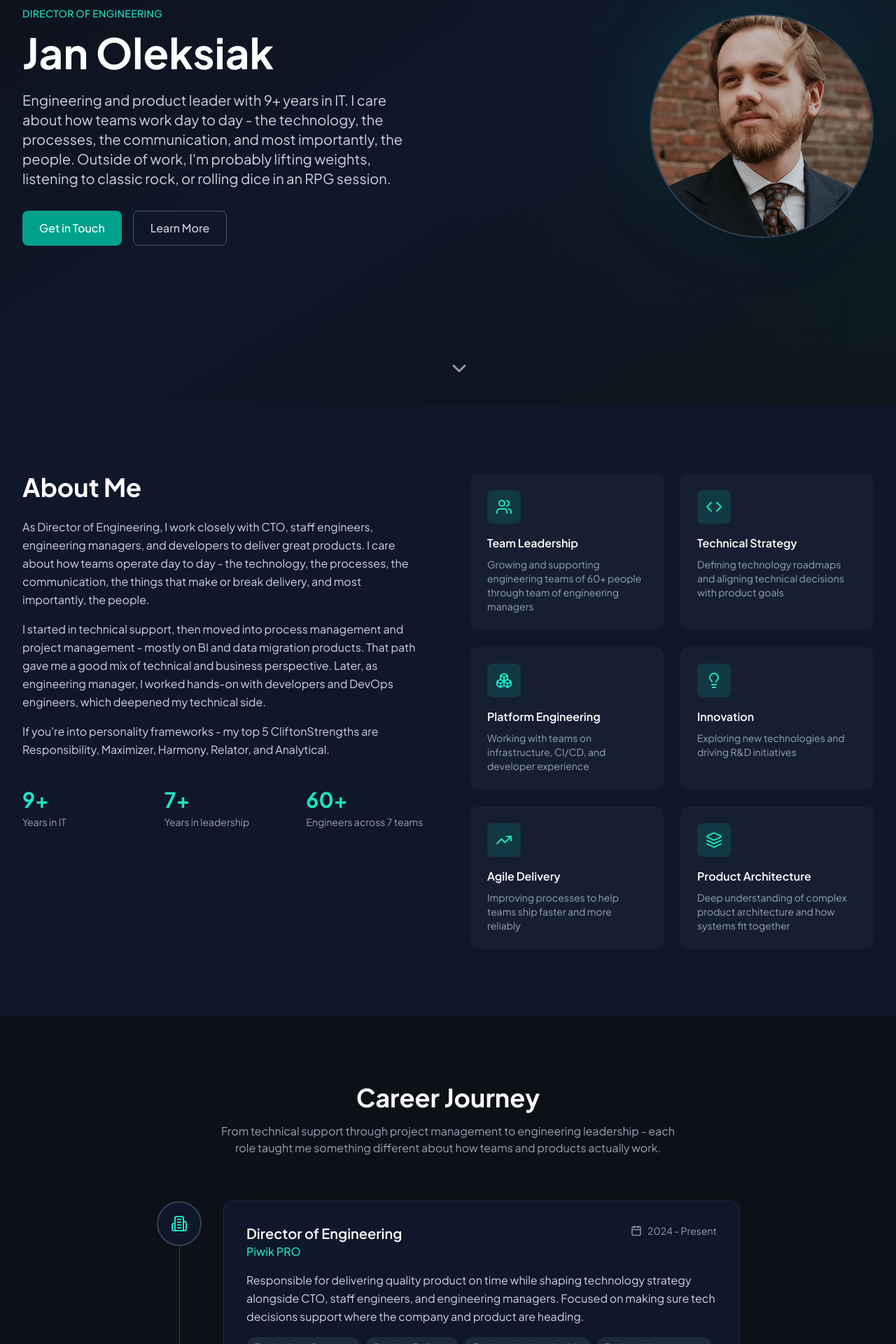
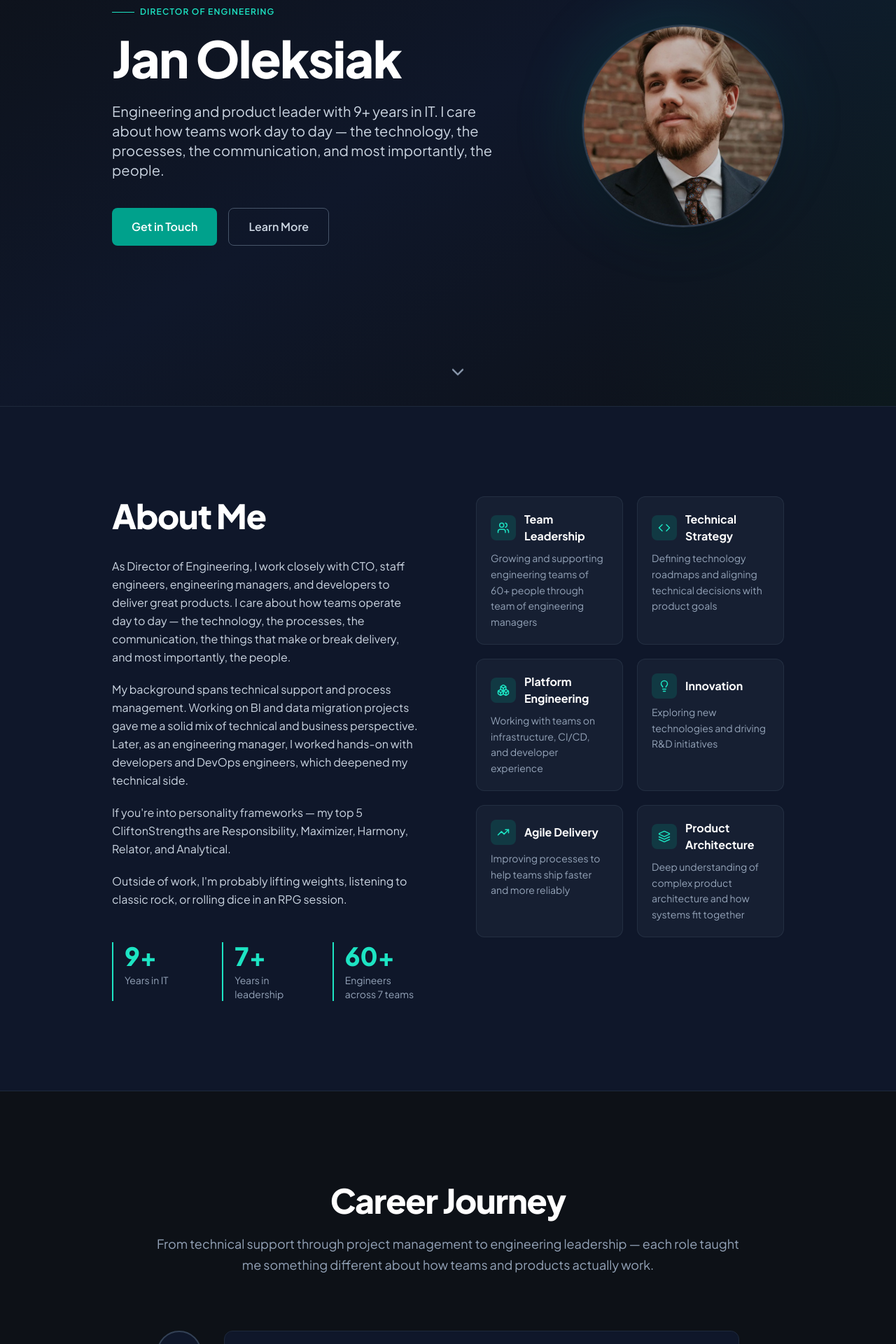
Before and after one commit to JOleksiakConsulting/joleksiakconsulting.github.io, a React (Vite) app: page / in a window 1280 px wide. Shown: the part 220-2140 px from the top of the page at 70% size. Built offline with nearby package versions, Linux system fonts and the light colour scheme.

Commit message:
Layout and content refreshment

```diff
--- a/index.html
+++ b/index.html
@@ -6,17 +6,43 @@
 
     <!-- Basic SEO -->
     <title>Jan Oleksiak | Director of Engineering</title>
-    <meta name="description" content="Senior engineering leader with 9+ years of IT experience, including 7+ years in management and leadership roles." />
+    <meta name="description" content="Jan Oleksiak — Director of Engineering with 9+ years in IT and 7+ years in leadership. Building privacy-first SaaS teams, platforms, and operating models." />
     <link rel="canonical" href="https://joleksiak.pl/" />
+    <meta name="author" content="Jan Oleksiak" />
 
     <!-- Open Graph for LinkedIn and social sharing -->
     <meta property="og:type" content="website" />
+    <meta property="og:site_name" content="Jan Oleksiak | Director of Engineering" />
     <meta property="og:title" content="Jan Oleksiak | Director of Engineering" />
     <meta property="og:description" content="Engineering and product leader focused on technology, delivery, and people - and blending them together effectively. Weightlifter, classic rock enthusiast, and occasional RPG player." />
     <meta property="og:url" content="https://joleksiak.pl/" />
     <meta property="og:image" content="https://joleksiak.pl/og-image.jpg" />
+    <meta property="og:image:alt" content="Jan Oleksiak — Director of Engineering" />
 
-    <!-- Favicon: Replace with your own favicon in public/ folder -->
+    <!-- Twitter Card -->
+    <meta name="twitter:card" content="summary_large_image" />
+    <meta name="twitter:title" content="Jan Oleksiak | Director of Engineering" />
+    <meta name="twitter:description" content="Director of Engineering building privacy-first SaaS teams, platforms, and operating models." />
+    <meta name="twitter:image" content="https://joleksiak.pl/og-image.jpg" />
+
+    <!-- Structured Data (JSON-LD) -->
+    <script type="application/ld+json">
+    {
+      "@context": "https://schema.org",
+      "@type": "Person",
+      "name": "Jan Oleksiak",
+      "jobTitle": "Director of Engineering",
+      "url": "https://joleksiak.pl",
+      "sameAs": [
+        "https://www.linkedin.com/in/janol/",
+        "https://github.com/JOleksiakConsulting"
+      ],
+      "image": "https://joleksiak.pl/profile.jpg",
+      "description": "Director of Engineering with 9+ years in IT and 7+ years in leadership roles. Building privacy-first SaaS teams, platforms, and operating models."
+    }
+    </script>
+
+    <!-- Favicon -->
     <link rel="icon" type="image/svg+xml" href="/favicon.svg" />
 
     <!-- Theme flash prevention: sets dark class BEFORE page renders -->
--- a/src/components/About.tsx
+++ b/src/components/About.tsx
@@ -35,60 +35,65 @@ const expertise = [
 
 export default function About() {
   return (
-    <section id="about" className="py-24 bg-white dark:bg-slate-900 transition-colors duration-300">
-      <div className="max-w-7xl mx-auto px-6 lg:px-8">
-        <div className="grid lg:grid-cols-2 gap-16 items-start">
+    <section id="about" className="py-28 md:py-32 bg-white dark:bg-slate-900 border-t border-slate-200 dark:border-slate-800 transition-colors duration-300">
+      <div className="max-w-5xl mx-auto px-6 lg:px-8">
+        <div className="grid lg:grid-cols-2 gap-16 lg:gap-20 items-start">
           <div>
-            <h2 className="text-3xl md:text-4xl font-bold text-slate-900 dark:text-white mb-6 transition-colors duration-300">
+            <h2 className="text-4xl md:text-5xl font-extrabold text-slate-900 dark:text-white mb-8 tracking-tight transition-colors duration-300">
               About Me
             </h2>
-            <div className="space-y-4 text-slate-600 dark:text-slate-300 leading-relaxed transition-colors duration-300">
+            <div className="space-y-5 text-slate-600 dark:text-slate-300 leading-relaxed max-w-prose transition-colors duration-300">
               <p>
                 As Director of Engineering, I work closely with CTO, staff engineers, engineering managers, and developers
                 to deliver great products. I care about how teams operate
-                day to day - the technology, the processes, the communication, the things that
+                day to day — the technology, the processes, the communication, the things that
                 make or break delivery, and most importantly, the people.
               </p>
               <p>
-                I started in technical support, then moved into process management and project
-                management - mostly on BI and data migration products. That path gave me a good
-                mix of technical and business perspective. Later, as engineering manager, I worked
-                hands-on with developers and DevOps engineers, which deepened my technical side.
+              My background spans technical support and process management. Working on BI and data migration projects
+              gave me a solid mix of technical and business perspective. Later, as an engineering manager,
+              I worked hands-on with developers and DevOps engineers, which deepened my technical side.
               </p>
               <p>
-                If you're into personality frameworks - my top 5 CliftonStrengths are Responsibility,
+                If you're into personality frameworks — my top 5 CliftonStrengths are Responsibility,
                 Maximizer, Harmony, Relator, and Analytical.
+              </p>
+              <p>
+                Outside of work, I'm probably lifting weights, listening to classic
+                rock, or rolling dice in an RPG session.
               </p>
             </div>
 
-            <div className="mt-10 grid grid-cols-3 gap-8">
-              <div>
-                <p className="text-3xl font-bold text-accent-600 dark:text-accent-400">9+</p>
+            <div className="mt-12 grid grid-cols-3 gap-8">
+              <div className="border-l-2 border-accent-600 dark:border-accent-400 pl-4">
+                <p className="text-4xl font-extrabold text-accent-600 dark:text-accent-400">9+</p>
                 <p className="text-sm text-slate-500 dark:text-slate-400 mt-1">Years in IT</p>
               </div>
-              <div>
-                <p className="text-3xl font-bold text-accent-600 dark:text-accent-400">7+</p>
+              <div className="border-l-2 border-accent-600 dark:border-accent-400 pl-4">
+                <p className="text-4xl font-extrabold text-accent-600 dark:text-accent-400">7+</p>
                 <p className="text-sm text-slate-500 dark:text-slate-400 mt-1">Years in leadership</p>
               </div>
-              <div>
-                <p className="text-3xl font-bold text-accent-600 dark:text-accent-400">60+</p>
+              <div className="border-l-2 border-accent-600 dark:border-accent-400 pl-4">
+                <p className="text-4xl font-extrabold text-accent-600 dark:text-accent-400">60+</p>
                 <p className="text-sm text-slate-500 dark:text-slate-400 mt-1">Engineers across 7 teams</p>
               </div>
             </div>
           </div>
 
-          <div className="grid sm:grid-cols-2 gap-6">
+          <div className="grid sm:grid-cols-2 gap-5">
             {expertise.map((item) => (
               <div
                 key={item.title}
-                className="p-6 bg-slate-50 dark:bg-slate-800/50 rounded-xl hover:bg-slate-100 dark:hover:bg-slate-800 transition-colors duration-200 group transform-gpu"
+                className="p-5 bg-slate-50 dark:bg-slate-800/50 rounded-xl border border-slate-100 dark:border-slate-700/50 hover:border-accent-600/30 dark:hover:border-accent-400/30 hover:shadow-sm transition-all duration-200 group transform-gpu"
                 style={{ backfaceVisibility: 'hidden' }}
               >
-                <div className="w-12 h-12 bg-accent-600/10 dark:bg-accent-600/20 rounded-lg flex items-center justify-center mb-4 group-hover:bg-accent-600/20 dark:group-hover:bg-accent-600/30 transition-colors">
-                  <item.icon className="w-6 h-6 text-accent-600 dark:text-accent-400" />
+                <div className="flex items-center gap-3 mb-2">
+                  <div className="w-9 h-9 bg-accent-600/10 dark:bg-accent-600/20 rounded-lg flex items-center justify-center shrink-0 group-hover:bg-accent-600/20 dark:group-hover:bg-accent-600/30 transition-colors">
+                    <item.icon className="w-[18px] h-[18px] text-accent-600 dark:text-accent-400" />
+                  </div>
+                  <h3 className="font-bold text-slate-900 dark:text-white transition-colors duration-300">{item.title}</h3>
                 </div>
-                <h3 className="font-semibold text-slate-900 dark:text-white mb-2 transition-colors duration-300">{item.title}</h3>
-                <p className="text-sm text-slate-600 dark:text-slate-400 transition-colors duration-300">{item.description}</p>
+                <p className="text-sm text-slate-600 dark:text-slate-400 leading-relaxed transition-colors duration-300">{item.description}</p>
               </div>
             ))}
           </div>
--- a/src/components/Career.tsx
+++ b/src/components/Career.tsx
@@ -45,22 +45,22 @@ const careerHistory = [
 
 export default function Career() {
   return (
-    <section id="career" className="py-24 bg-slate-50 dark:bg-slate-950 transition-colors duration-300">
+    <section id="career" className="py-28 md:py-32 bg-slate-50 dark:bg-slate-950 border-t border-slate-200 dark:border-slate-800 transition-colors duration-300">
       <div className="max-w-4xl mx-auto px-6 lg:px-8">
-        <div className="text-center mb-16">
-          <h2 className="text-3xl md:text-4xl font-bold text-slate-900 dark:text-white mb-4 transition-colors duration-300">
+        <div className="text-center mb-20">
+          <h2 className="text-4xl md:text-5xl font-extrabold text-slate-900 dark:text-white mb-5 tracking-tight transition-colors duration-300">
             Career Journey
           </h2>
-          <p className="text-slate-600 dark:text-slate-400 max-w-2xl mx-auto transition-colors duration-300">
-            From technical support through project management to engineering leadership -
+          <p className="text-slate-600 dark:text-slate-400 max-w-prose mx-auto text-lg leading-relaxed transition-colors duration-300">
+            From technical support through project management to engineering leadership —
             each role taught me something different about how teams and products actually work.
           </p>
         </div>
 
         <div className="relative">
-          <div className="absolute left-8 top-0 bottom-0 w-px bg-slate-200 dark:bg-slate-700 hidden md:block transition-colors duration-300" />
+          <div className="absolute left-8 top-0 bottom-0 w-px bg-gradient-to-b from-accent-600/40 via-slate-200 to-slate-200 dark:from-accent-400/40 dark:via-slate-700 dark:to-slate-700 hidden md:block transition-colors duration-300" />
 
-          <div className="space-y-12">
+          <div className="space-y-10">
             {careerHistory.map((item, index) => (
               <div key={index} className="relative">
                 <div
@@ -71,21 +71,21 @@ export default function Career() {
                 </div>
 
                 <div
-                  className="md:ml-24 bg-white dark:bg-slate-900 rounded-xl p-6 md:p-8 ring-1 ring-slate-200 dark:ring-slate-800 hover:ring-slate-300 dark:hover:ring-slate-700 transition-all duration-200 transform-gpu"
+                  className="md:ml-24 bg-white dark:bg-slate-900 rounded-xl p-6 md:p-8 border border-slate-200 dark:border-slate-800 hover:border-accent-600/30 dark:hover:border-accent-400/30 hover:shadow-md hover:shadow-slate-200/50 dark:hover:shadow-slate-900/50 transition-all duration-200 transform-gpu"
                   style={{ backfaceVisibility: 'hidden' }}
                 >
                   <div className="flex flex-wrap items-start justify-between gap-4 mb-4">
                     <div>
-                      <h3 className="text-xl font-semibold text-slate-900 dark:text-white transition-colors duration-300">{item.role}</h3>
-                      <p className="text-accent-600 dark:text-accent-400 font-medium">{item.company}</p>
+                      <h3 className="text-xl font-bold text-slate-900 dark:text-white transition-colors duration-300">{item.role}</h3>
+                      <p className="text-accent-600 dark:text-accent-400 font-semibold">{item.company}</p>
                     </div>
-                    <div className="flex items-center text-slate-500 dark:text-slate-400 text-sm">
+                    <div className="flex items-center text-slate-500 dark:text-slate-400 text-sm font-medium">
                       <Calendar className="w-4 h-4 mr-2" />
                       {item.period}
                     </div>
                   </div>
 
-                  <p className="text-slate-600 dark:text-slate-300 mb-4 leading-relaxed transition-colors duration-300">
+                  <p className="text-slate-600 dark:text-slate-300 mb-5 leading-relaxed max-w-prose transition-colors duration-300">
                     {item.description}
                   </p>
 
@@ -93,7 +93,7 @@ export default function Career() {
                     {item.highlights.map((highlight) => (
                       <span
                         key={highlight}
-                        className="px-3 py-1 bg-slate-100 dark:bg-slate-800 text-slate-600 dark:text-slate-300 text-sm rounded-full transform-gpu transition-colors duration-300"
+                        className="px-3 py-1 bg-slate-100 dark:bg-slate-800 text-slate-600 dark:text-slate-300 text-sm rounded-full border border-slate-200 dark:border-slate-700 transform-gpu transition-colors duration-300"
                         style={{ backfaceVisibility: 'hidden' }}
                       >
                         {highlight}
--- a/src/components/Footer.tsx
+++ b/src/components/Footer.tsx
@@ -12,7 +12,7 @@ export default function Footer() {
 
   return (
     <footer className="bg-slate-100 dark:bg-slate-950 border-t border-slate-200 dark:border-slate-800 transition-colors duration-300">
-      <div className="max-w-7xl mx-auto px-6 lg:px-8 py-8">
+      <div className="max-w-5xl mx-auto px-6 lg:px-8 py-8">
         <div className="flex flex-col md:flex-row items-center justify-between gap-6">
           <p className="text-slate-500 text-sm">
             © {currentYear} Jan Oleksiak. All rights reserved.
--- a/src/components/Hero.tsx
+++ b/src/components/Hero.tsx
@@ -7,46 +7,46 @@ export default function Hero() {
       className="min-h-screen bg-slate-50 dark:bg-slate-950 flex items-center relative overflow-hidden transition-colors duration-300"
     >
       <div className="absolute inset-0 bg-gradient-to-br from-slate-100 via-slate-50 to-slate-100 dark:from-slate-950 dark:via-slate-900 dark:to-slate-950 transition-colors duration-300" />
-      <div className="absolute top-0 right-0 w-1/2 h-full bg-gradient-to-l from-accent-600/5 to-transparent" />
+      <div className="absolute top-0 right-0 w-1/3 h-full bg-gradient-to-l from-accent-600/5 to-transparent" />
 
-      <div className="relative z-10 max-w-7xl mx-auto px-6 lg:px-8 py-20 w-full">
-        <div className="grid lg:grid-cols-2 gap-12 lg:gap-20 items-center">
-          <div className="order-2 lg:order-1 animate-slide-up">
-            <p className="text-accent-600 dark:text-accent-400 font-medium tracking-wide uppercase text-sm mb-4">
+      <div className="relative z-10 max-w-5xl mx-auto px-6 lg:px-8 py-20 w-full">
+        <div className="grid lg:grid-cols-5 gap-12 lg:gap-16 items-center">
+          <div className="order-2 lg:order-1 lg:col-span-3 animate-slide-up">
+            <p className="text-accent-600 dark:text-accent-400 font-semibold tracking-widest uppercase text-xs mb-5 flex items-center gap-2">
+              <span className="inline-block w-8 h-px bg-accent-600 dark:bg-accent-400" />
               Director of Engineering
             </p>
-            <h1 className="text-4xl md:text-5xl lg:text-6xl font-bold text-slate-900 dark:text-white mb-6 leading-tight transition-colors duration-300">
+            <h1 className="text-5xl md:text-6xl lg:text-7xl font-extrabold text-slate-900 dark:text-white mb-6 leading-none tracking-tight transition-colors duration-300">
               Jan Oleksiak
             </h1>
-            <p className="text-lg md:text-xl text-slate-600 dark:text-slate-300 mb-8 leading-relaxed max-w-xl transition-colors duration-300">
+            <p className="text-lg md:text-xl text-slate-600 dark:text-slate-300 mb-10 leading-relaxed max-w-prose transition-colors duration-300">
               Engineering and product leader with 9+ years in IT. I care about how teams
-              work day to day - the technology, the processes, the communication, and most
-              importantly, the people. Outside of work, I'm probably lifting weights, listening to classic
-              rock, or rolling dice in an RPG session.
+              work day to day — the technology, the processes, the communication, and most
+              importantly, the people.
             </p>
             <div className="flex flex-wrap gap-4">
               <a
                 href="#contact"
-                className="inline-flex items-center px-6 py-3 bg-accent-600 hover:bg-accent-500 text-white font-medium rounded-lg transition-colors duration-200"
+                className="inline-flex items-center px-7 py-3.5 bg-accent-600 hover:bg-accent-500 text-white font-semibold rounded-lg transition-all duration-200 hover:shadow-lg hover:shadow-accent-600/20"
               >
                 Get in Touch
               </a>
               <a
                 href="#about"
-                className="inline-flex items-center px-6 py-3 border border-slate-300 dark:border-slate-600 hover:border-slate-400 dark:hover:border-slate-500 text-slate-700 dark:text-slate-300 hover:text-slate-900 dark:hover:text-white font-medium rounded-lg transition-colors duration-200"
+                className="inline-flex items-center px-7 py-3.5 border border-slate-300 dark:border-slate-600 hover:border-accent-600 dark:hover:border-accent-400 text-slate-700 dark:text-slate-300 hover:text-accent-600 dark:hover:text-accent-400 font-semibold rounded-lg transition-all duration-200"
               >
                 Learn More
               </a>
             </div>
           </div>
 
-          <div className="order-1 lg:order-2 flex justify-center lg:justify-end animate-fade-in">
+          <div className="order-1 lg:order-2 lg:col-span-2 flex justify-center lg:justify-end animate-fade-in">
             <div className="relative">
               <div className="absolute -inset-4 bg-gradient-to-br from-accent-600/20 to-transparent rounded-full blur-2xl" />
-              <div className="relative w-64 h-64 md:w-80 md:h-80 rounded-full overflow-hidden border-2 border-slate-200 dark:border-slate-700 shadow-2xl transform-gpu transition-colors duration-300">
+              <div className="relative w-56 h-56 md:w-72 md:h-72 rounded-full overflow-hidden border-2 border-slate-200 dark:border-slate-700 shadow-2xl ring-1 ring-slate-900/5 dark:ring-white/10 transform-gpu transition-colors duration-300">
                 <img
                   src="/profile.jpg"
-                  alt="Jan Oleksiak - Director of Engineering"
+                  alt="Jan Oleksiak — Director of Engineering"
                   loading="eager"
                   className="w-full h-full object-cover"
                 />
@@ -61,7 +61,7 @@ export default function Hero() {
         className="absolute bottom-8 left-1/2 -translate-x-1/2 text-slate-400 hover:text-accent-600 dark:hover:text-accent-400 transition-colors animate-bounce"
         aria-label="Scroll to About section"
       >
-        <ChevronDown className="w-8 h-8" />
+        <ChevronDown className="w-7 h-7" />
       </a>
     </section>
   );
--- a/src/index.css
+++ b/src/index.css
@@ -1,4 +1,4 @@
-@import url('https://fonts.googleapis.com/css2?family=Plus+Jakarta+Sans:wght@300;400;500;600;700&display=swap');
+@import url('https://fonts.googleapis.com/css2?family=Plus+Jakarta+Sans:wght@300;400;500;600;700;800&display=swap');
 
 @tailwind base;
 @tailwind components;
--- a/tailwind.config.js
+++ b/tailwind.config.js
@@ -26,11 +26,19 @@ export default {
         sans: ['Plus Jakarta Sans', 'system-ui', 'sans-serif'],
         display: ['Plus Jakarta Sans', 'system-ui', 'sans-serif'],
       },
+      fontSize: {
+        '5xl': ['3rem', { lineHeight: '1.15' }],
+        '6xl': ['3.75rem', { lineHeight: '1.1' }],
+        '7xl': ['4.5rem', { lineHeight: '1.05' }],
+      },
+      maxWidth: {
+        prose: '65ch',
+      },
       animation: {
-        'fade-in': 'fadeIn 0.6s ease-out forwards',
-        'slide-up': 'slideUp 0.6s ease-out forwards',
-        'slide-in-left': 'slideInLeft 0.6s ease-out forwards',
-        'slide-in-right': 'slideInRight 0.6s ease-out forwards',
+        'fade-in': 'fadeIn 0.8s cubic-bezier(0.16,1,0.3,1) forwards',
+        'slide-up': 'slideUp 0.8s cubic-bezier(0.16,1,0.3,1) forwards',
+        'slide-in-left': 'slideInLeft 0.8s cubic-bezier(0.16,1,0.3,1) forwards',
+        'slide-in-right': 'slideInRight 0.8s cubic-bezier(0.16,1,0.3,1) forwards',
       },
       keyframes: {
         fadeIn: {
@@ -38,15 +46,15 @@ export default {
           '100%': { opacity: '1' },
         },
         slideUp: {
-          '0%': { opacity: '0', transform: 'translateY(20px)' },
+          '0%': { opacity: '0', transform: 'translateY(24px)' },
           '100%': { opacity: '1', transform: 'translateY(0)' },
         },
         slideInLeft: {
-          '0%': { opacity: '0', transform: 'translateX(-20px)' },
+          '0%': { opacity: '0', transform: 'translateX(-24px)' },
           '100%': { opacity: '1', transform: 'translateX(0)' },
         },
         slideInRight: {
-          '0%': { opacity: '0', transform: 'translateX(20px)' },
+          '0%': { opacity: '0', transform: 'translateX(24px)' },
           '100%': { opacity: '1', transform: 'translateX(0)' },
         },
       },
```
Also changed, not shown: src/components/Contact.tsx (+7 -7 lines), 1 other file (tests, documents, lock files or other folders).
